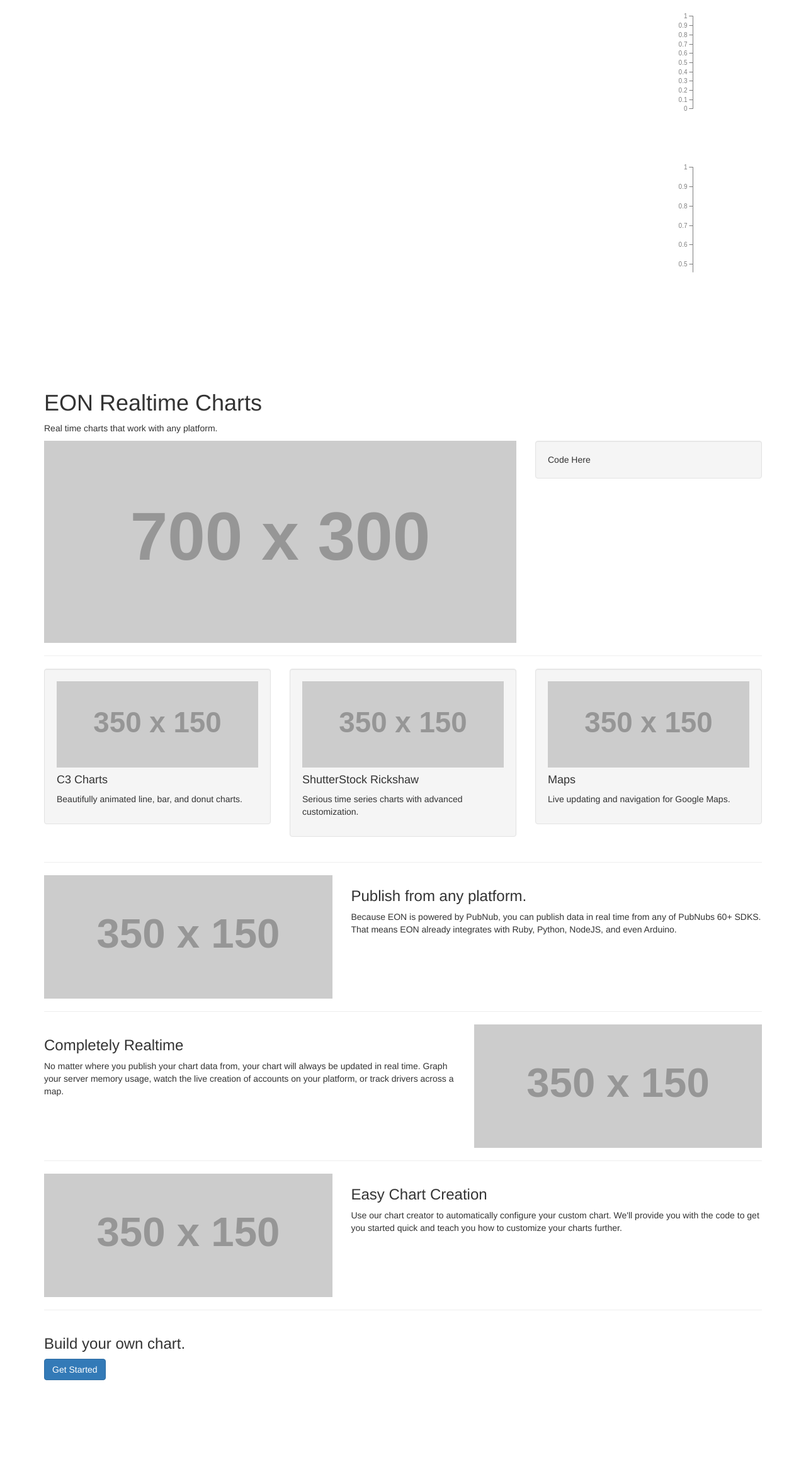
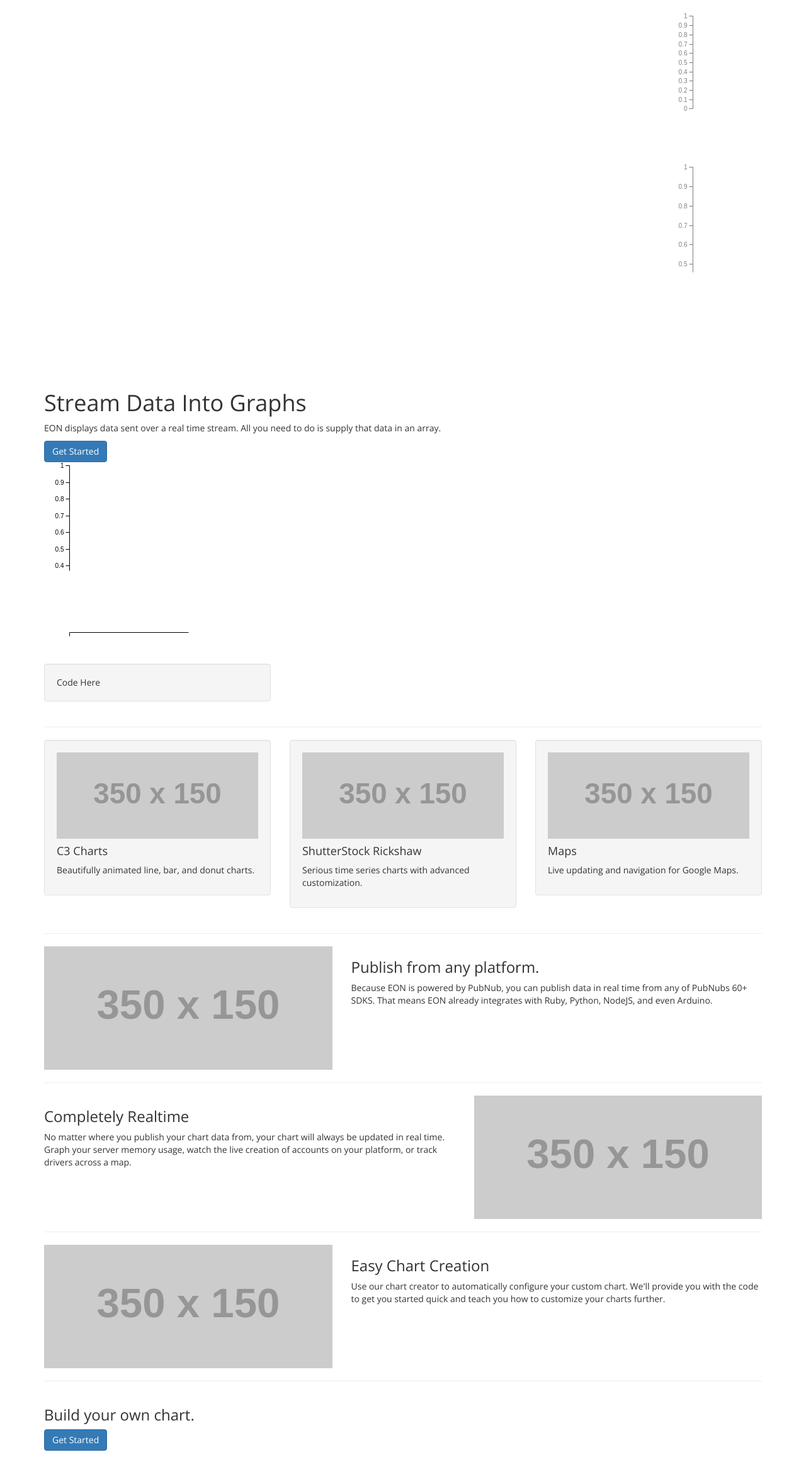
Before and after one commit to pubnub/eon, a Jekyll site: the page built from index.html, in a window 1280 px wide. Shown: the whole page at 63% size. Built offline with Jekyll 4.4.1, drawn with Linux system fonts in a browser that asks for light colours; before the commit the page ends 2202 px from its top, so only the background shows below that.

Commit message:
start on marketing

```diff
--- a/_config.yml
+++ b/_config.yml
@@ -1 +1,2 @@
 baseurl: /eon
+exclude: [node_modules, src/node_modules]
--- a/_layouts/master.html
+++ b/_layouts/master.html
@@ -20,6 +20,7 @@
     <script src="lib/eon.js"></script>
 
     <link type="text/css" rel="stylesheet" href="static/index.css">
+    <link href='http://fonts.googleapis.com/css?family=Ropa+Sans|Open+Sans:400,700' rel='stylesheet' type='text/css'>
 
   </head>
 
--- a/index.html
+++ b/index.html
@@ -4,6 +4,10 @@ title: EON
 ---
 
 <div id="dashboard">
+  <div id="title">
+    <div class="logo">EON</div>
+    <div class="tagline">Realtime Dashboard Framework</div>
+  </div>
   <div class="chart bar">
     <div id="bar-chart"></div>
   </div>
@@ -16,26 +20,24 @@ title: EON
   <div id="map"></div>
 </div>
 
-<script src="static/index.js"></script>
-
 <div class="container">
 
   <div class="row">
 
-    <div class="col-md-6">
-      <h1>EON Realtime Charts</h1>
-      <p>Real time charts that work with any platform.</p>
-    </div>
-    <div class="col-md-6">
-      <!-- <a class="btn btn-primary">Get Started</a> -->
+    <div class="col-md-12">
+
+      <h1>Stream Data Into Graphs</h1>
+      <p>EON displays data sent over a real time stream. All you need to do is supply that data in an array.</p>
+
+      <a class="btn btn-primary">Get Started</a>
     </div>
 
   </div>
 
   <div class="row">
 
-    <div class="col-md-8">
-      <img src="http://placehold.it/700x300" width="100%"/>
+    <div class="col-md-12">
+      <div id="body-spline"></div>
     </div>
 
     <div class="col-md-4">
@@ -141,3 +143,6 @@ title: EON
   </div>
 
 </div>
+
+<script src="static/dash.js"></script>
+<script src="static/body.js"></script>
--- /dev/null
+++ b/static/body.js
@@ -0,0 +1,21 @@
+eon.chart({
+  channel: channel_chart,
+  flow: {
+    duration: 100
+  },
+  limit: 20,
+  history: true,
+  generate: {
+    bindto: '#body-spline',
+    data: {
+      labels: false,
+      colors: {
+        Me: '#b35258',
+        Nick: '#C7E4DE',
+        Ritika: '#BBD6D1',
+        Emily: '#B0C9C4',
+        Sami: '#A5BDB8'
+      }
+    }
+  }
+});
--- /dev/null
+++ b/static/dash.js
@@ -0,0 +1,252 @@
+var channel_map  = 'eon-map-';// + Math.ceil(Math.random() * 10000);
+var channel_chart = 'eon-chart-';// + Math.ceil(Math.random() * 10000);
+
+eon.chart({
+  channel:  channel_chart,
+  generate: {
+    bindto: '#bar-chart',
+    data: {
+      labels: false,
+      type: 'bar',
+      colors: {
+        Me: '#b35258',
+        Nick: '#C7E4DE',
+        Ritika: '#BBD6D1',
+        Emily: '#B0C9C4',
+        Sami: '#A5BDB8'
+      }
+    },
+    bar: {
+      width: {
+        ratio: 0.75
+      }
+    },
+    axis: {
+      x: {
+        show: false
+      }
+    },
+    legend: {
+      show: false
+    },
+    tooltip: {
+        show: false
+    },
+    size: {
+      height: 160,
+      width: 200
+    }
+  }
+});
+
+eon.chart({
+  channel: channel_chart,
+  flow: {
+    duration: 100
+  },
+  limit: 5,
+  generate: {
+    bindto: '#spline-chart',
+    data: {
+      labels: false,
+      colors: {
+        Me: '#b35258',
+        Nick: '#C7E4DE',
+        Ritika: '#BBD6D1',
+        Emily: '#B0C9C4',
+        Sami: '#A5BDB8'
+      }
+    },
+    axis: {
+      x: {
+        show: false
+      }
+    },
+    legend: {
+      show: false
+    },
+    tooltip: {
+        show: false
+    }
+  }
+});
+
+eon.chart({
+  channel: channel_chart,
+  flow: {
+    duration: 1
+  },
+  generate: {
+    bindto: '#pie-chart',
+    data: {
+      type: 'donut',
+      colors: {
+        Me: '#b35258',
+        Nick: '#C7E4DE',
+        Ritika: '#BBD6D1',
+        Emily: '#B0C9C4',
+        Sami: '#A5BDB8'
+      }
+    },
+    donut: {
+      label: {
+        show: false
+      }
+    },
+    legend: {
+      show: false
+    },
+    tooltip: {
+      show: false
+    },
+    size: {
+      height: 160,
+      width: 160
+    }
+  }
+});
+
+var map = eon.map({
+  mb_token: 'pk.eyJ1IjoiaWFuamVubmluZ3MiLCJhIjoiZExwb0p5WSJ9.XLi48h-NOyJOCJuu1-h-Jg',
+  mb_id: 'ianjennings.06d6eddb',
+  channel:  channel_map,
+  message: function(data) {
+    map.setView(data[0].latlng, 13);
+  }
+});
+
+// Disable drag and zoom handlers.
+map.dragging.disable();
+map.touchZoom.disable();
+map.doubleClickZoom.disable();
+map.scrollWheelZoom.disable();
+
+// Disable tap handler, if present.
+if (map.tap) map.tap.disable();
+
+// helper function
+function getNonZeroRandomNumber(){
+  var random = Math.floor(Math.random()*199) - 99;
+  if(random==0) return getNonZeroRandomNumber();
+  return random;
+}
+
+var them = {
+  icon: {
+    'marker-color': '#c7e4de'
+  }
+};
+
+var origins = {
+  map: [
+    {
+      latlng: [30.293479, -97.742405],
+      options: {
+        icon: {
+          'marker-color': '#b35258'
+        }
+      }
+    },
+    {
+      latlng: [30.370375, -97.756138],
+      options: {
+        icon: {
+          'marker-color': '#C7E4DE'
+        }
+      }
+    },
+    {
+      latlng: [30.323118, -97.739144],
+      options: {
+        icon: {
+          'marker-color': '#BBD6D1'
+        }
+      }
+    },
+    {
+      latlng: [30.302816, -97.699490],
+      options: {
+        icon: {
+          'marker-color': '#B0C9C4'
+        }
+      }
+    },
+    {
+      latlng: [30.250337, -97.754593],
+      options: {
+        icon: {
+          'marker-color': '#A5BDB8'
+        }
+      }
+    }
+  ],
+  chart: [
+    ['Me', 50],
+    ['Nick', 50],
+    ['Ritika', 50],
+    ['Emily', 50],
+    ['Sami', 50]
+  ]
+};
+
+var copy = function (data) {
+  return JSON.parse(JSON.stringify(data));
+};
+
+var data = {
+  map: function(){
+
+    var new_data = copy(origins.map);
+    for (var i = 0; i < new_data.length; i++) {
+
+      new_data[i] = {
+        options: new_data[i].options,
+        latlng: [
+          new_data[i].latlng[0] + (getNonZeroRandomNumber() * 0.0002),
+          new_data[i].latlng[1] + (getNonZeroRandomNumber() * 0.0002)
+        ]
+      }
+
+    }
+
+    return new_data;
+
+  },
+  chart: function() {
+
+    for (var i = 0; i < origins.chart.length; i++) {
+
+      new_value = Math.round(origins.chart[i][1] + (getNonZeroRandomNumber() * .1));
+      origins.chart[i][1] = new_value;
+
+    }
+
+    return origins.chart;
+
+  }
+};
+
+var pubnub = PUBNUB.init({
+  publish_key: 'demo',
+  subscribe_key: 'demo'
+});
+
+setInterval(function(){
+
+  pubnub.publish({
+    channel:  channel_map,
+    message: data.map()
+  });
+
+}, 3000);
+
+setInterval(function(){
+
+  pubnub.publish({
+    channel: channel_chart,
+    message: {
+      columns: data.chart()
+    }
+  });
+
+}, 2000);
--- a/static/index.css
+++ b/static/index.css
@@ -8,10 +8,36 @@
   blue:           #c7e4de;
   purple-light:   #91688c;
 */
+
+body {
+  font-family: 'Open Sans', sans-serif;
+}
+
+#title {
+  opacity: .9;
+  position: absolute;
+  top: 20px;
+  left: 20px;
+  z-index: 2;
+  opacity: .7;
+  color:  #fff;
+}
+
+#title .logo {
+  font-family: 'Ropa Sans', sans-serif;
+  font-size: 60px;
+}
+
+#title .tagline {
+  font-size: 13px;
+  text-transform: uppercase;
+}
+
 #dashboard {
   position: relative;
   height: 600px;
 }
+
 #map {
   width:100%;
   height: 600px;
--- a/static/index.js
+++ /dev/null
@@ -1,252 +0,0 @@
-var channel_map  = 'eon-map-' + Math.ceil(Math.random() * 10000);
-var channel_chart = 'eon-chart-' + Math.ceil(Math.random() * 10000);
-
-eon.chart({
-  channel:  channel_chart,
-  generate: {
-    bindto: '#bar-chart',
-    data: {
-      labels: false,
-      type: 'bar',
-      colors: {
-        Me: '#b35258',
-        Nick: '#C7E4DE',
-        Ritika: '#BBD6D1',
-        Emily: '#B0C9C4',
-        Sami: '#A5BDB8'
-      }
-    },
-    bar: {
-      width: {
-        ratio: 0.75
-      }
-    },
-    axis: {
-      x: {
-        show: false
-      }
-    },
-    legend: {
-      show: false
-    },
-    tooltip: {
-        show: false
-    },
-    size: {
-      height: 160,
-      width: 200
-    }
-  }
-});
-
-eon.chart({
-  channel: channel_chart,
-  flow: {
-    duration: 100
-  },
-  limit: 5,
-  generate: {
-    bindto: '#spline-chart',
-    data: {
-      labels: false,
-      colors: {
-        Me: '#b35258',
-        Nick: '#C7E4DE',
-        Ritika: '#BBD6D1',
-        Emily: '#B0C9C4',
-        Sami: '#A5BDB8'
-      }
-    },
-    axis: {
-      x: {
-        show: false
-      }
-    },
-    legend: {
-      show: false
-    },
-    tooltip: {
-        show: false
-    }
-  }
-});
-
-eon.chart({
-  channel: channel_chart,
-  flow: {
-    duration: 1
-  },
-  generate: {
-    bindto: '#pie-chart',
-    data: {
-      type: 'donut',
-      colors: {
-        Me: '#b35258',
-        Nick: '#C7E4DE',
-        Ritika: '#BBD6D1',
-        Emily: '#B0C9C4',
-        Sami: '#A5BDB8'
-      }
-    },
-    donut: {
-      label: {
-        show: false
-      }
-    },
-    legend: {
-      show: false
-    },
-    tooltip: {
-      show: false
-    },
-    size: {
-      height: 160,
-      width: 160
-    }
-  }
-});
-
-var map = eon.map({
-  mb_token: 'pk.eyJ1IjoiaWFuamVubmluZ3MiLCJhIjoiZExwb0p5WSJ9.XLi48h-NOyJOCJuu1-h-Jg',
-  mb_id: 'ianjennings.06d6eddb',
-  channel:  channel_map,
-  message: function(data) {
-    map.setView(data[0].latlng, 13);
-  }
-});
-
-// Disable drag and zoom handlers.
-map.dragging.disable();
-map.touchZoom.disable();
-map.doubleClickZoom.disable();
-map.scrollWheelZoom.disable();
-
-// Disable tap handler, if present.
-if (map.tap) map.tap.disable();
-
-// helper function
-function getNonZeroRandomNumber(){
-  var random = Math.floor(Math.random()*199) - 99;
-  if(random==0) return getNonZeroRandomNumber();
-  return random;
-}
-
-var them = {
-  icon: {
-    'marker-color': '#c7e4de'
-  }
-};
-
-var origins = {
-  map: [
-    {
-      latlng: [30.293479, -97.742405],
-      options: {
-        icon: {
-          'marker-color': '#b35258'
-        }
-      }
-    },
-    {
-      latlng: [30.370375, -97.756138],
-      options: {
-        icon: {
-          'marker-color': '#C7E4DE'
-        }
-      }
-    },
-    {
-      latlng: [30.323118, -97.739144],
-      options: {
-        icon: {
-          'marker-color': '#BBD6D1'
-        }
-      }
-    },
-    {
-      latlng: [30.302816, -97.699490],
-      options: {
-        icon: {
-          'marker-color': '#B0C9C4'
-        }
-      }
-    },
-    {
-      latlng: [30.250337, -97.754593],
-      options: {
-        icon: {
-          'marker-color': '#A5BDB8'
-        }
-      }
-    }
-  ],
-  chart: [
-    ['Me', 50],
-    ['Nick', 50],
-    ['Ritika', 50],
-    ['Emily', 50],
-    ['Sami', 50]
-  ]
-};
-
-var copy = function (data) {
-  return JSON.parse(JSON.stringify(data));
-};
-
-var data = {
-  map: function(){
-
-    var new_data = copy(origins.map);
-    for (var i = 0; i < new_data.length; i++) {
-
-      new_data[i] = {
-        options: new_data[i].options,
-        latlng: [
-          new_data[i].latlng[0] + (getNonZeroRandomNumber() * 0.0002),
-          new_data[i].latlng[1] + (getNonZeroRandomNumber() * 0.0002)
-        ]
-      }
-
-    }
-
-    return new_data;
-
-  },
-  chart: function() {
-
-    for (var i = 0; i < origins.chart.length; i++) {
-
-      new_value = origins.chart[i][1] + (getNonZeroRandomNumber() * .1);
-      origins.chart[i][1] = new_value;
-
-    }
-
-    return origins.chart;
-
-  }
-};
-
-var pubnub = PUBNUB.init({
-  publish_key: 'demo',
-  subscribe_key: 'demo'
-});
-
-setInterval(function(){
-
-  pubnub.publish({
-    channel:  channel_map,
-    message: data.map()
-  });
-
-}, 3000);
-
-setInterval(function(){
-
-  pubnub.publish({
-    channel: channel_chart,
-    message: {
-      columns: data.chart()
-    }
-  });
-
-}, 2000);
```
Also changed, not shown: 5 other files.
